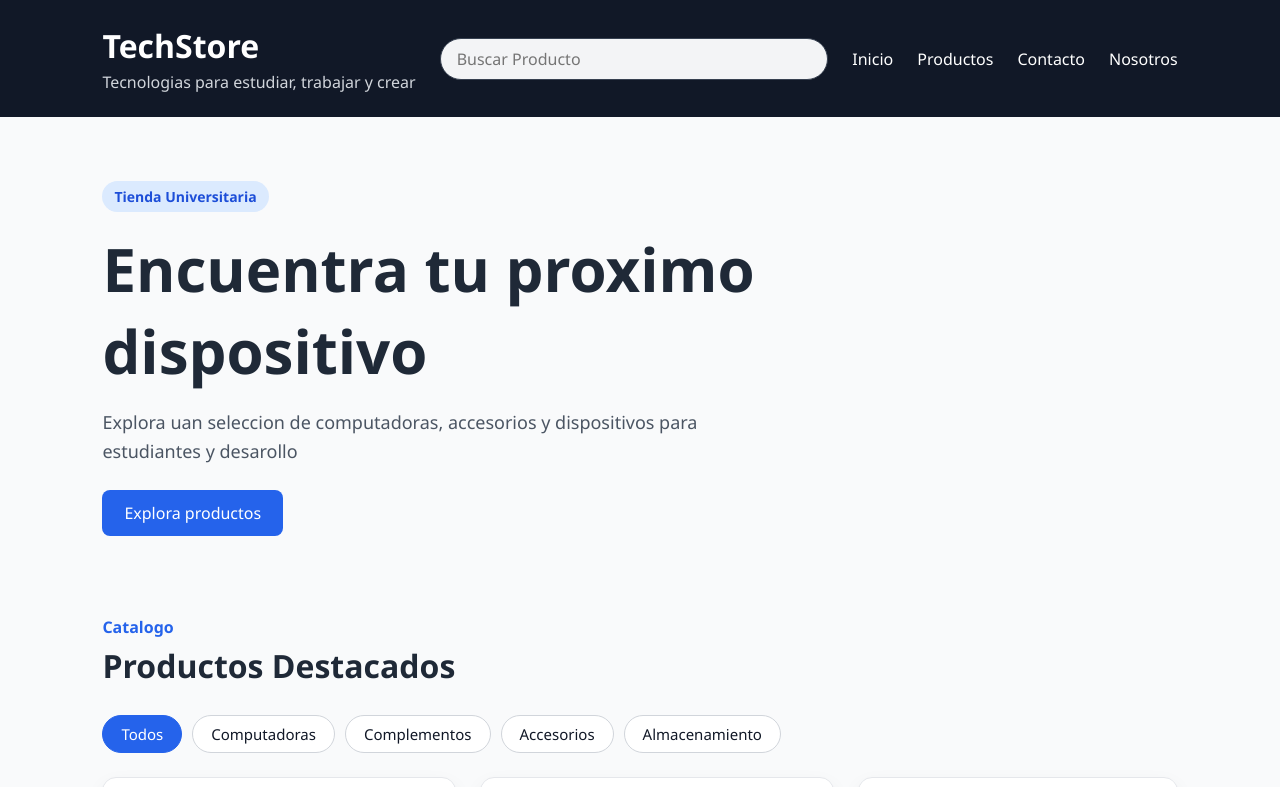
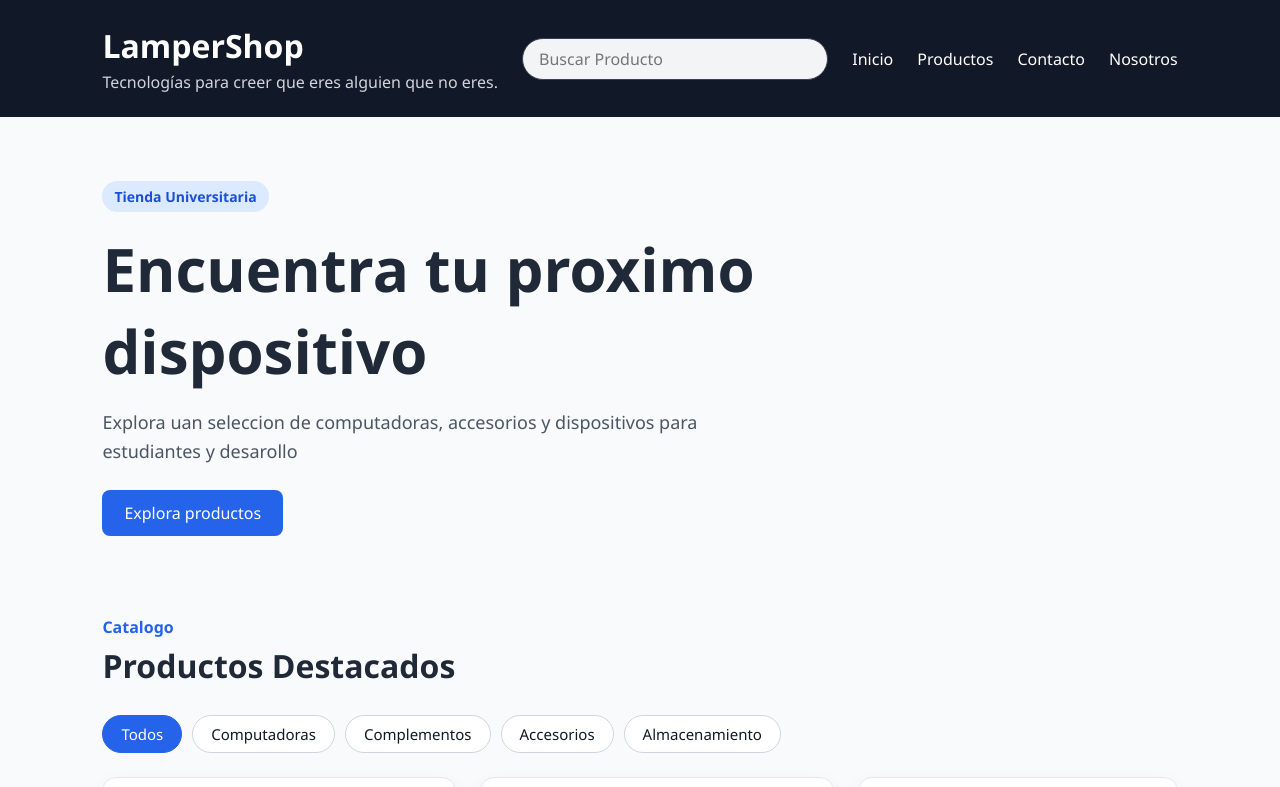
Before and after one commit to Atlost-dev/catalogo-React, a React (Vite) app: page / in a window 1280 px wide. Shown: the top 787 px of the page. Built offline with nearby package versions, Linux system fonts and the light colour scheme.

Commit message:
Cambio de nombre y eslogan

```diff
--- a/src/components/Header.jsx
+++ b/src/components/Header.jsx
@@ -3,8 +3,8 @@ function Header({ onSearch }) {
   return (
     <header className="encabezado">
       <div>
-        <h1>TechStore</h1>
-        <p>Tecnologias para estudiar, trabajar y crear</p>
+        <h1>LamperShop</h1>
+        <p>Tecnologías para creer que eres alguien que no eres.</p>
       </div>
 
       <SearchBar onSearch={onSearch} />
```
